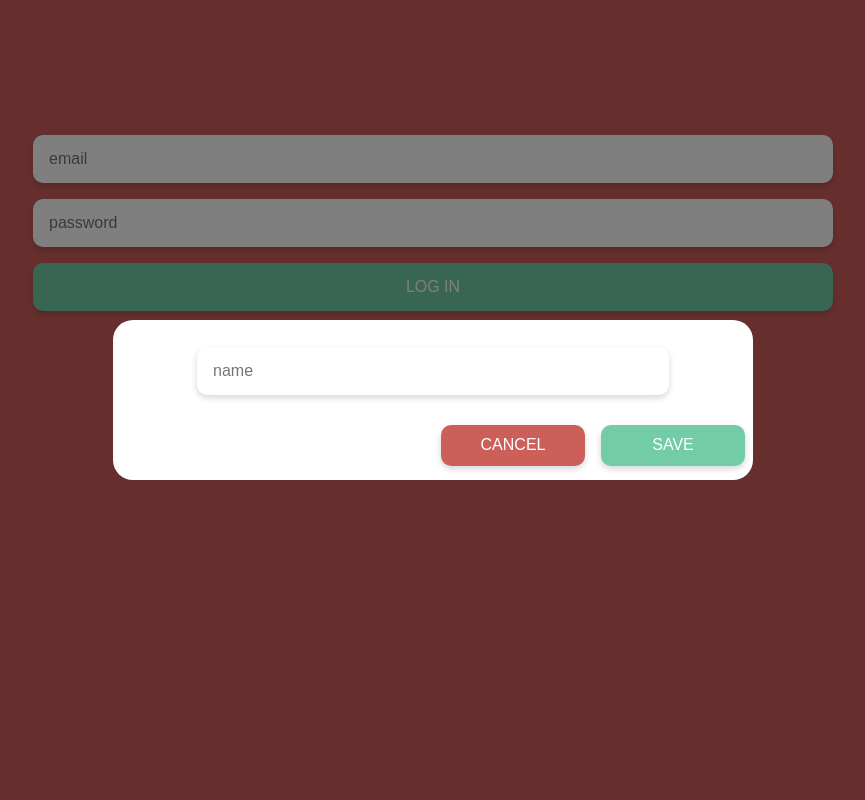
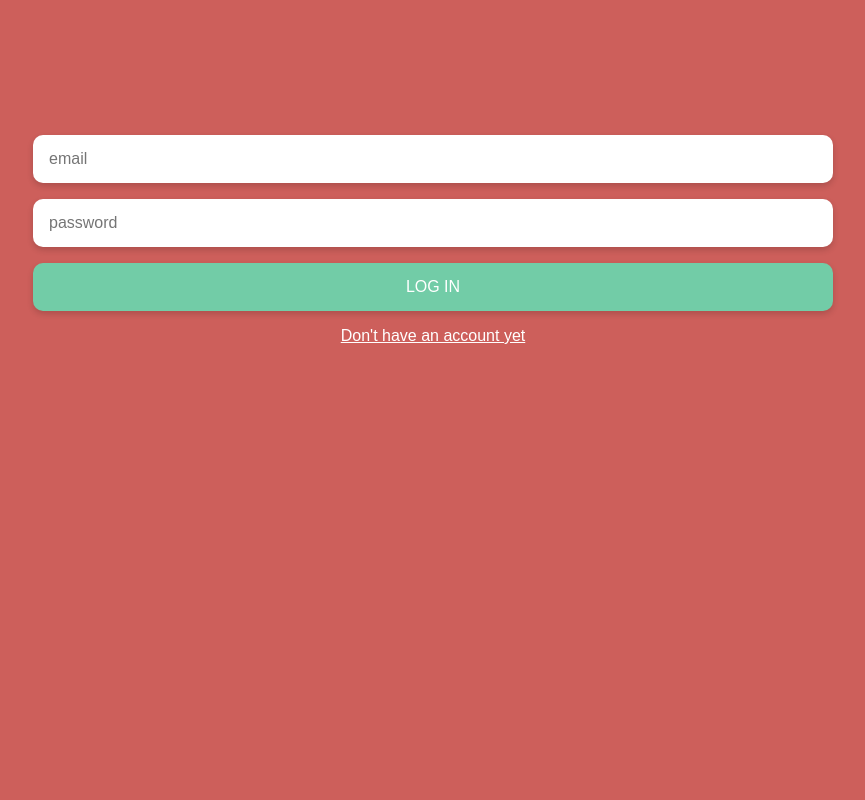
Before and after one commit to QuirinEcker/doit, a PHP site: page / in a window 1280 px wide. Shown: the whole page, without its empty margins (207-1072 px from the left). Run offline with PHP 8.4, Linux system fonts and the light colour scheme; some libraries are stand-ins or nearby versions; some web fonts are replaced.

Commit message:
removed the window at the start

```diff
--- a/stylesheets/window_editList.css
+++ b/stylesheets/window_editList.css
@@ -1,5 +1,5 @@
 #window-shape-edit-list {
-    height: 20vh;
+    height: 0;
 }
 
 .window {
@@ -7,7 +7,7 @@
     position: fixed;
     width: 100vw;
     height: 100vh;
-    display: flex;
+    display: none;
     justify-content: center;
     align-items: center;
 }
@@ -17,7 +17,7 @@
     position: absolute;
     width: 100vw;
     height: 100vh;
-    background-color: rgba(0,0,0,0.5);
+    background-color: rgba(0,0,0,0);
     display: flex;
     justify-content: center;
     align-items: center;
@@ -27,7 +27,7 @@
 .window-shape {
     z-index: 2;
     position: absolute;
-    width: 50%;
+    width: 0;
     background-color: white;
     display: flex;
     justify-content: space-evenly;
```
